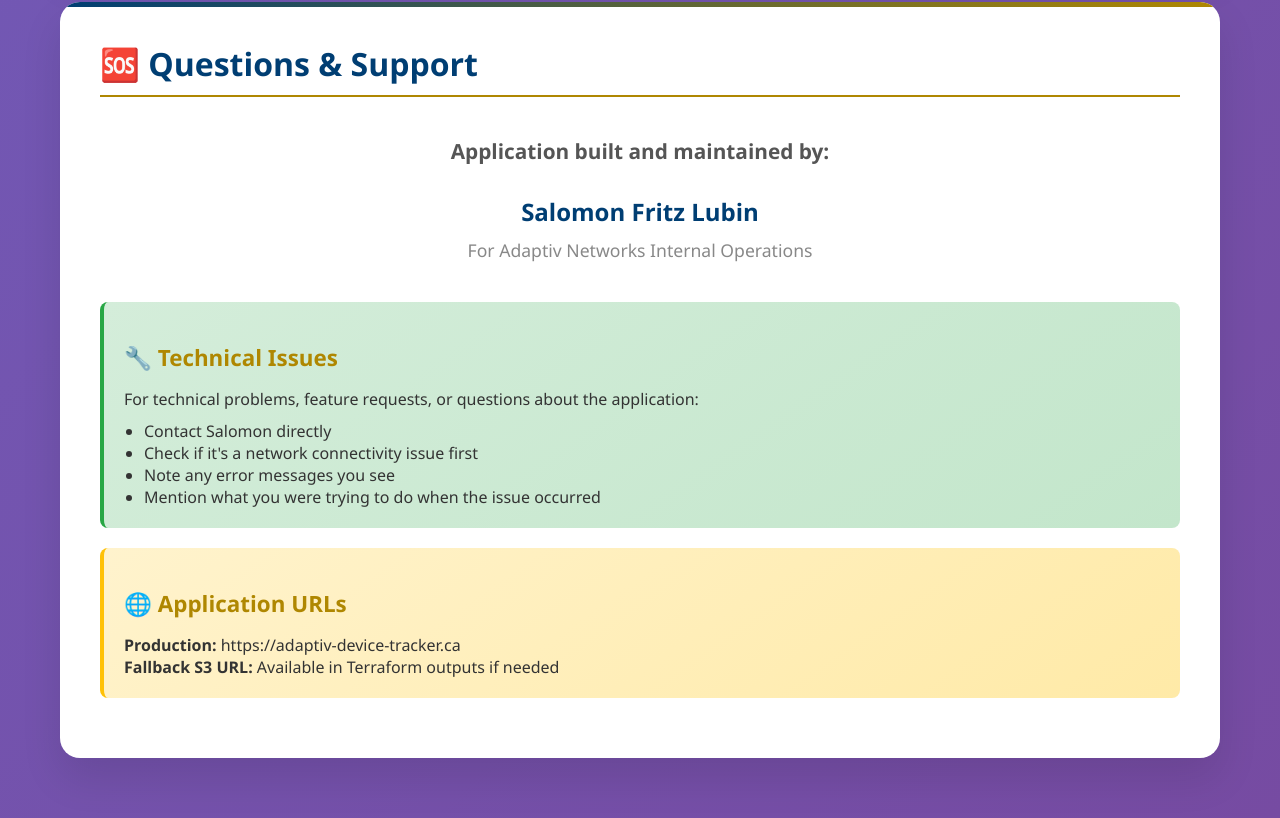
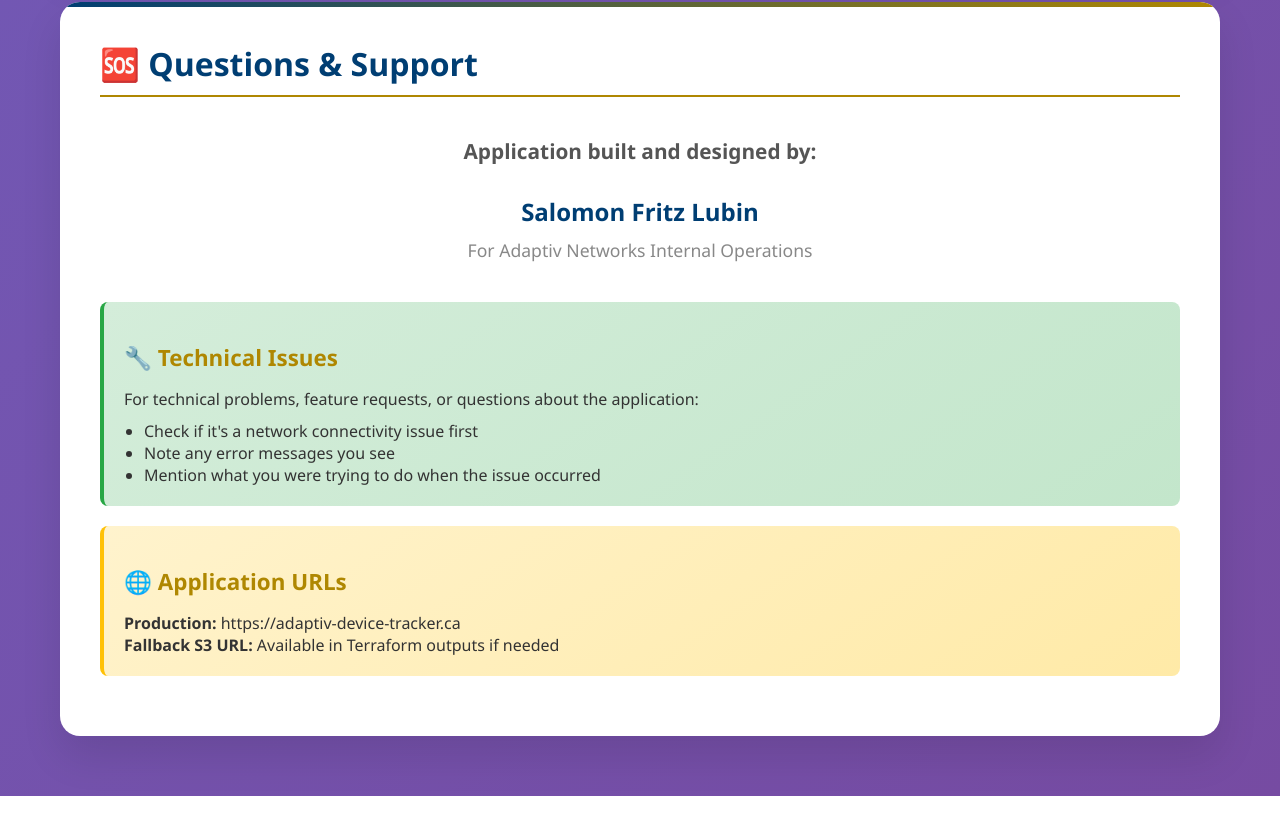
Before and after one commit to salomoncloud/Adaptiv-Device-Incident-MGMT, a plain HTML site: page docs/index.html in a window 1280 px wide. Shown: the part 6680-7498 px from the top of the page. After the commit the page ends 7476 px from the top, so only its background shows below. Drawn offline with Linux system fonts and the light colour scheme.

Commit message:
Update index.html

```diff
--- a/docs/index.html
+++ b/docs/index.html
@@ -620,7 +620,7 @@
 
             <div style="text-align: center; margin: 40px 0;">
                 <p style="font-size: 1.3em; color: #555; margin-bottom: 30px;">
-                    <strong>Application built and maintained by:</strong>
+                    <strong>Application built and designed by:</strong>
                 </p>
                 <p style="font-size: 1.5em; color: #003e73; font-weight: bold;">
                     Salomon Fritz Lubin
@@ -634,7 +634,6 @@
                 <h3>🔧 Technical Issues</h3>
                 <p>For technical problems, feature requests, or questions about the application:</p>
                 <ul style="margin: 10px 0 0 20px;">
-                    <li>Contact Salomon directly</li>
                     <li>Check if it's a network connectivity issue first</li>
                     <li>Note any error messages you see</li>
                     <li>Mention what you were trying to do when the issue occurred</li>
```
